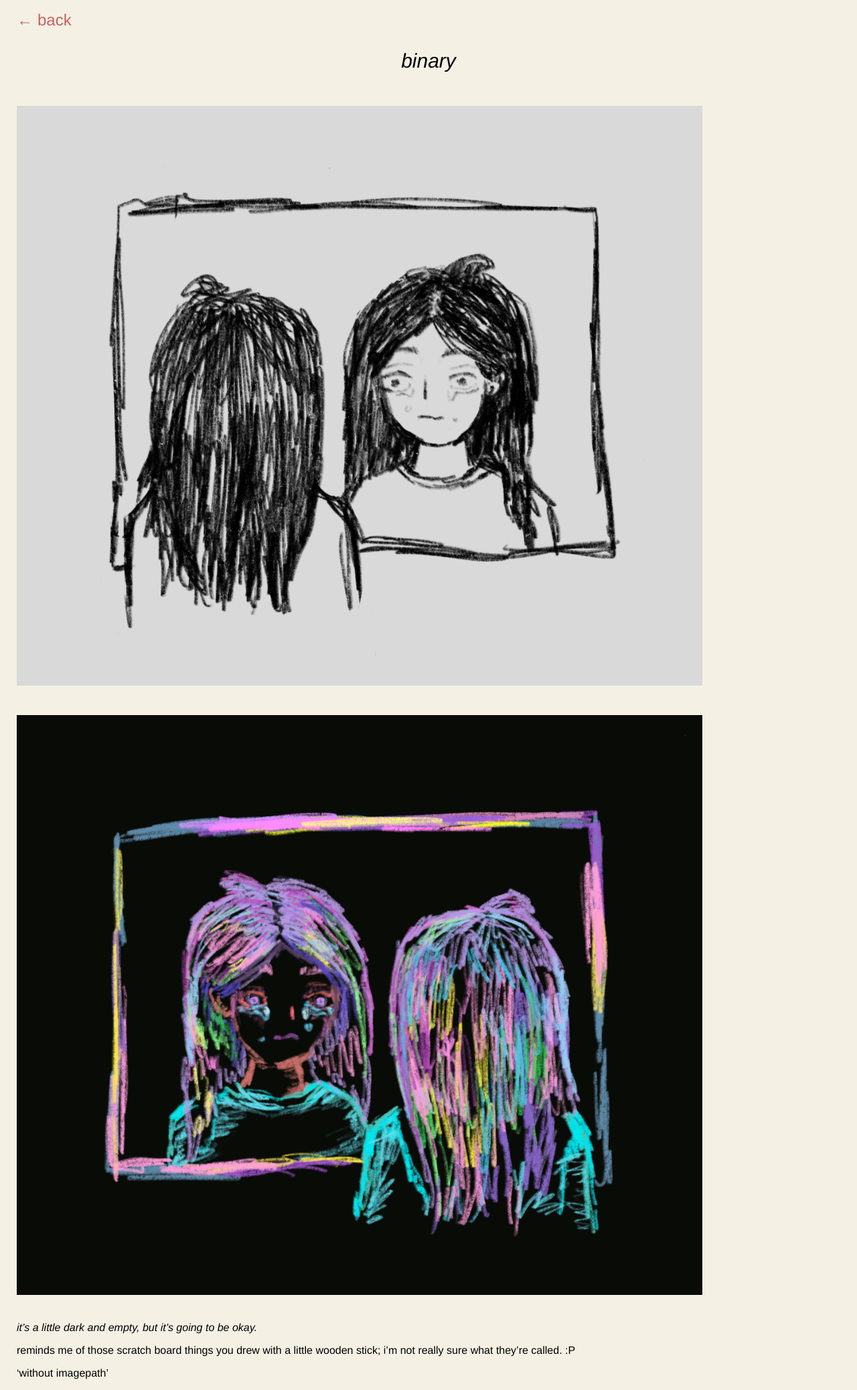
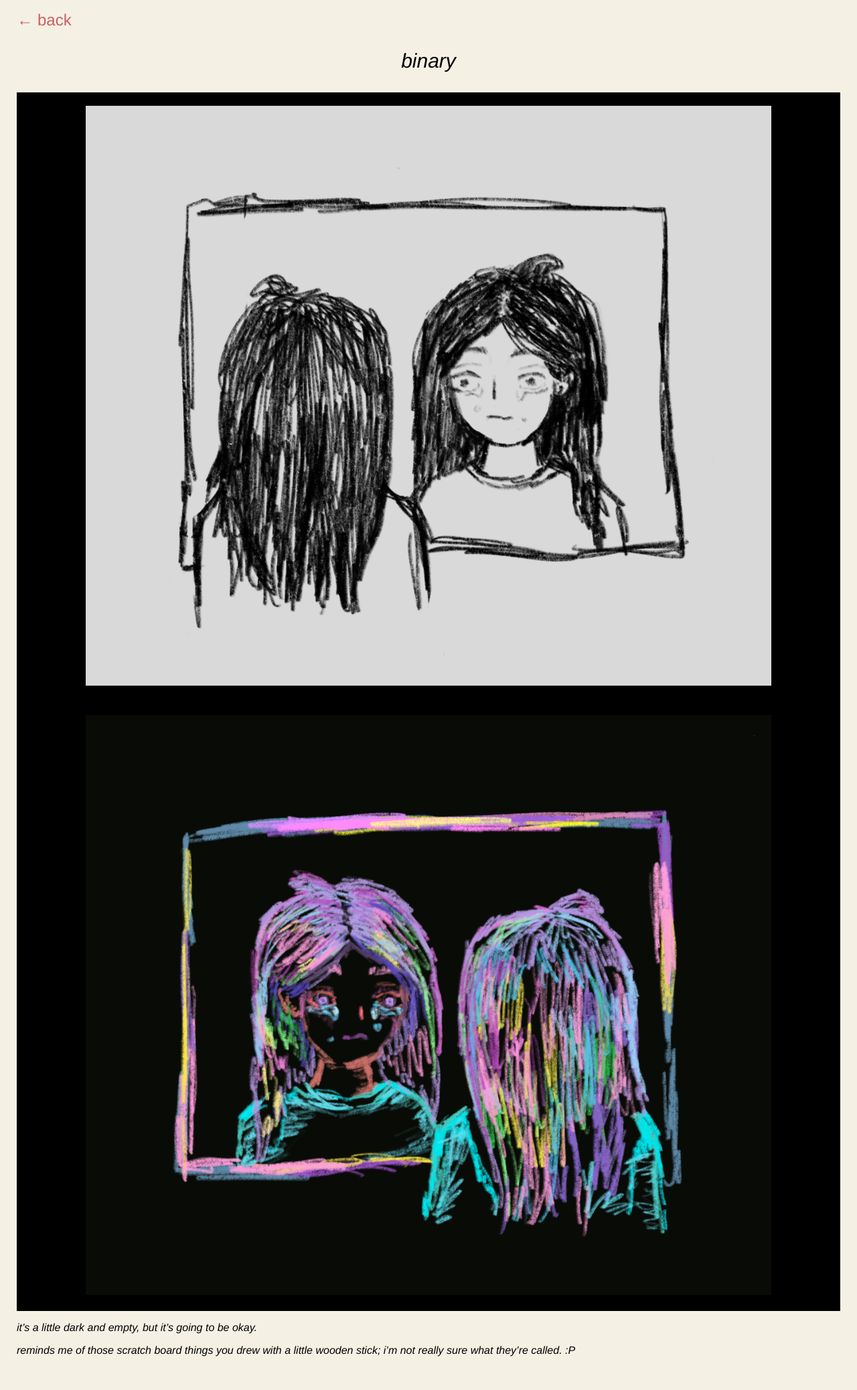
Before and after one commit to soupypan/soupypan.github.io, a Jekyll site: the page built from _illustrations/binary.md, in a window 1280 px wide. Shown: the whole page at 67% size. Built offline with Jekyll 4.4.1, drawn with Linux system fonts in a browser that asks for light colours.

Commit message:
Update binary.md

```diff
--- a/_illustrations/binary.md
+++ b/_illustrations/binary.md
@@ -3,11 +3,10 @@ layout: genpgart
 title: binary
 post_cover: /assets/illustration/binary_cover.gif
 images:
-
+  - image_path: /assets/illustration/binary_1.png
+  - image_path: /assets/illustration/binary_0.png
 ---
 
-![downloadimg](/assets/illustration/binary_1.png){:class = "genpagephoto"}
-![downloadimg](/assets/illustration/binary_0.png){:class = "genpagephoto"}
 
 
 *it’s a little dark and empty, but it’s going to be okay.*
@@ -15,6 +14,7 @@ images:
 
 
 
-reminds me of those scratch board things you drew with a little wooden stick; i’m not really sure what they’re called. :P
 
-'without imagepath'
+
+
+*reminds me of those scratch board things you drew with a little wooden stick; i’m not really sure what they’re called. :P*{:.underline}
```
